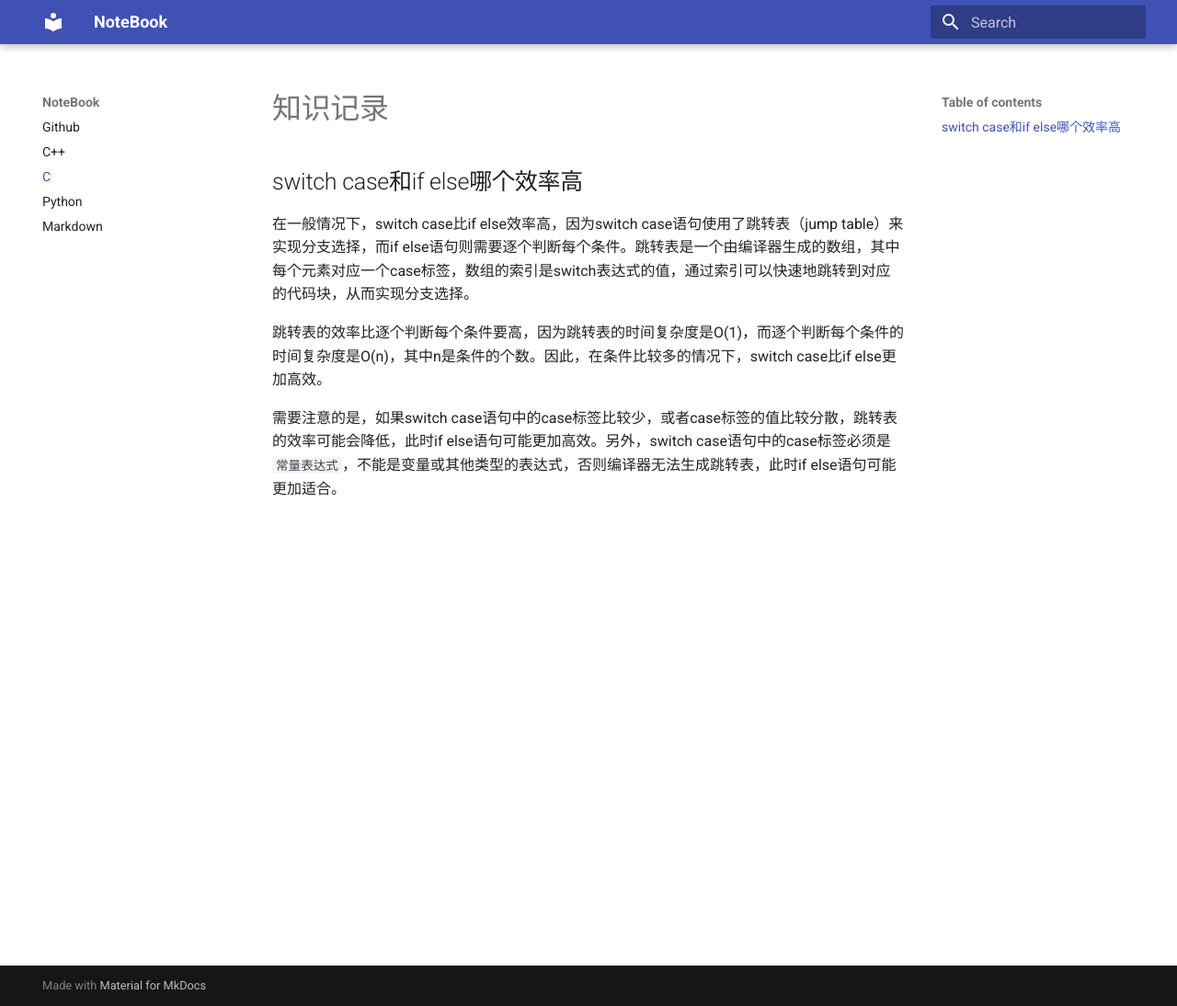
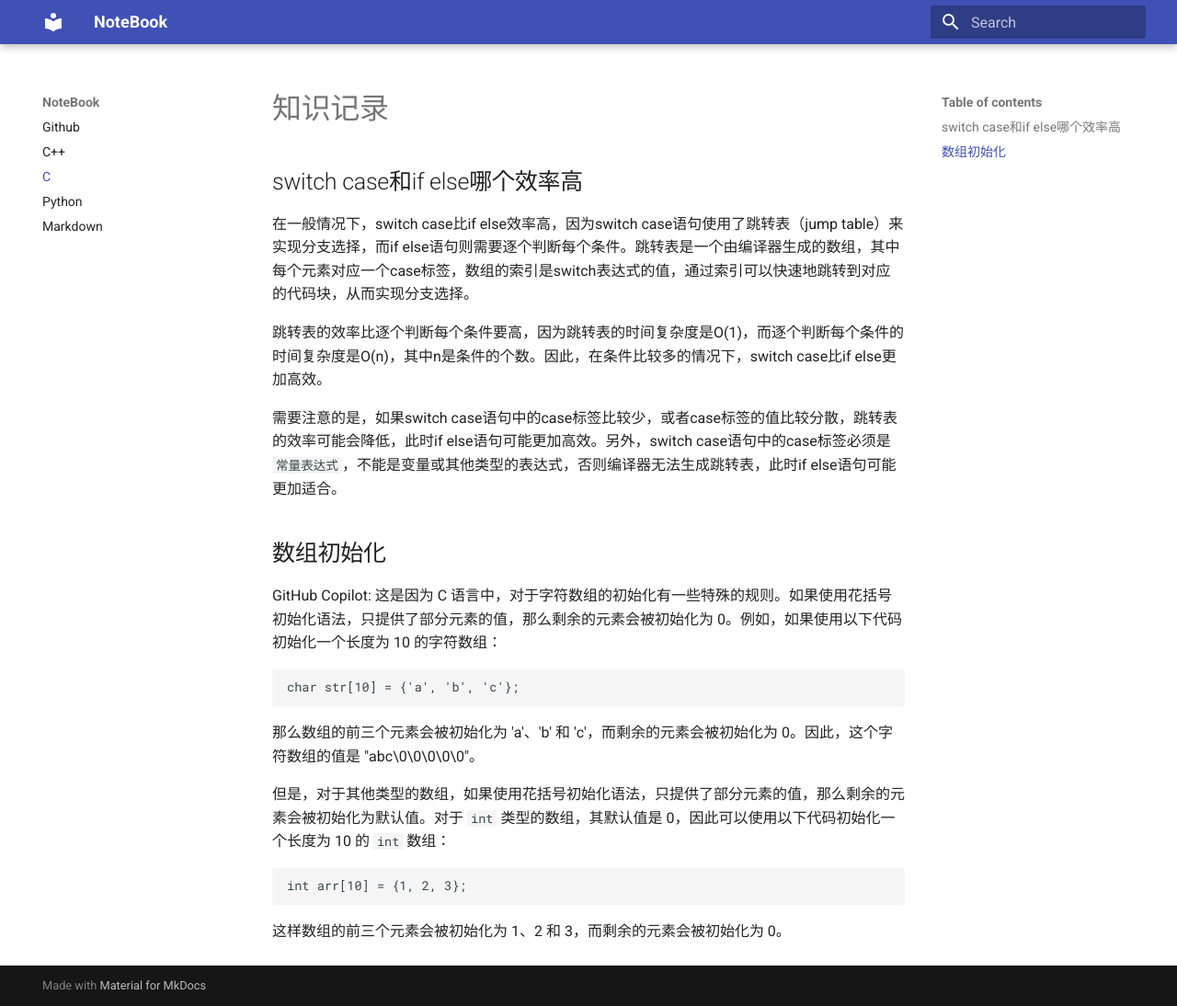
Before and after one commit to MUCHWAY/MyNotebook, an MkDocs documentation site: the page built from docs/c.md, in a window 1280 px wide and 1094 px high. Shown: the whole window at 92% size. Built offline with MkDocs 1.6.1 and Material for MkDocs 9.7.7, drawn with Linux system fonts in a browser that asks for light colours.

Commit message:
add c.md

````diff
--- a/docs/c.md
+++ b/docs/c.md
@@ -7,3 +7,20 @@
 跳转表的效率比逐个判断每个条件要高，因为跳转表的时间复杂度是O(1)，而逐个判断每个条件的时间复杂度是O(n)，其中n是条件的个数。因此，在条件比较多的情况下，switch case比if else更加高效。</br>
 
 需要注意的是，如果switch case语句中的case标签比较少，或者case标签的值比较分散，跳转表的效率可能会降低，此时if else语句可能更加高效。另外，switch case语句中的case标签必须是`常量表达式`，不能是变量或其他类型的表达式，否则编译器无法生成跳转表，此时if else语句可能更加适合。</br>
+
+## 数组初始化
+GitHub Copilot: 这是因为 C 语言中，对于字符数组的初始化有一些特殊的规则。如果使用花括号初始化语法，只提供了部分元素的值，那么剩余的元素会被初始化为 0。例如，如果使用以下代码初始化一个长度为 10 的字符数组：
+
+```c
+char str[10] = {'a', 'b', 'c'};
+```
+
+那么数组的前三个元素会被初始化为 'a'、'b' 和 'c'，而剩余的元素会被初始化为 0。因此，这个字符数组的值是 "abc\0\0\0\0\0"。
+
+但是，对于其他类型的数组，如果使用花括号初始化语法，只提供了部分元素的值，那么剩余的元素会被初始化为默认值。对于 `int` 类型的数组，其默认值是 0，因此可以使用以下代码初始化一个长度为 10 的 `int` 数组：
+
+```c
+int arr[10] = {1, 2, 3};
+```
+
+这样数组的前三个元素会被初始化为 1、2 和 3，而剩余的元素会被初始化为 0。
````
Also changed, not shown: docs/github.md (+4 -5 lines).
